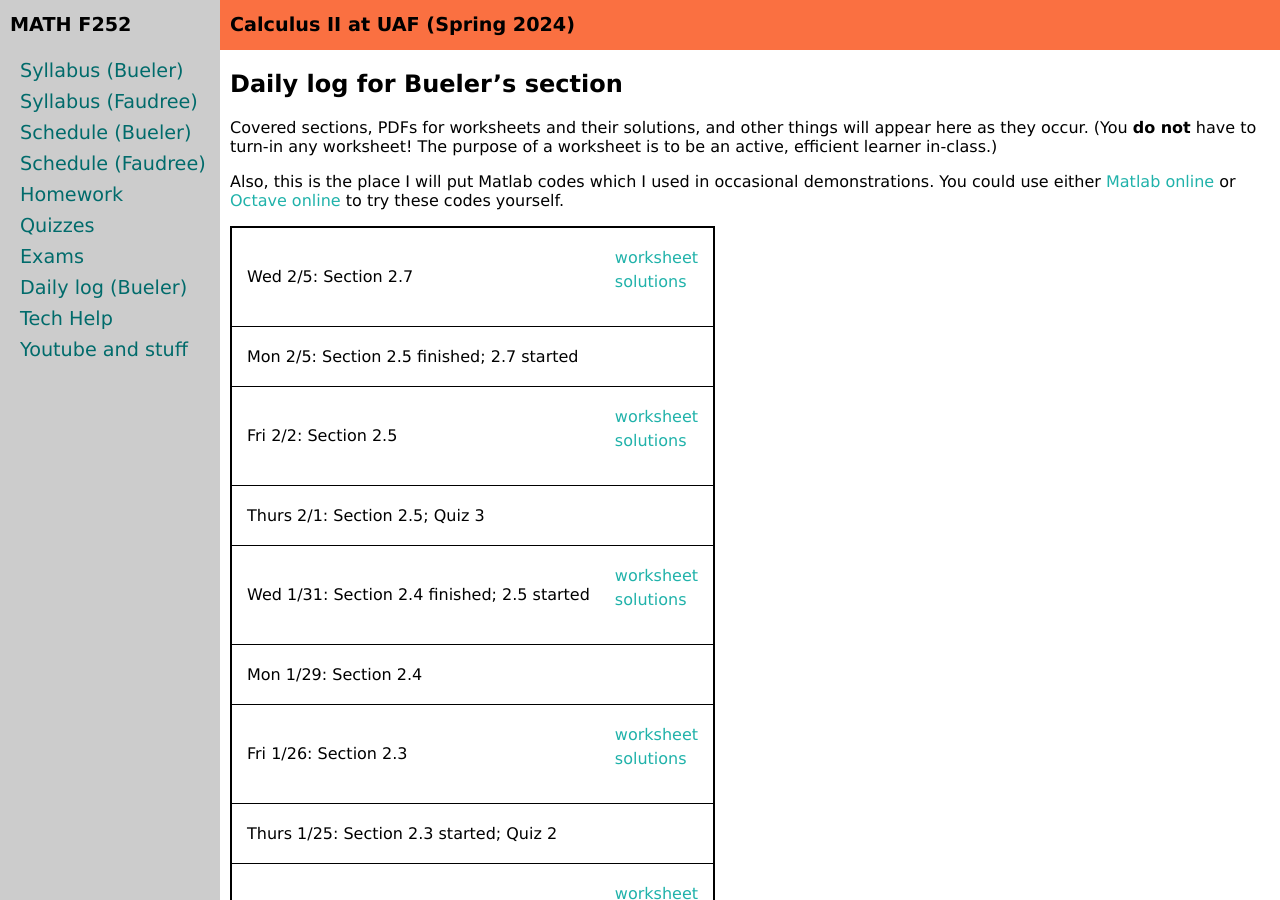
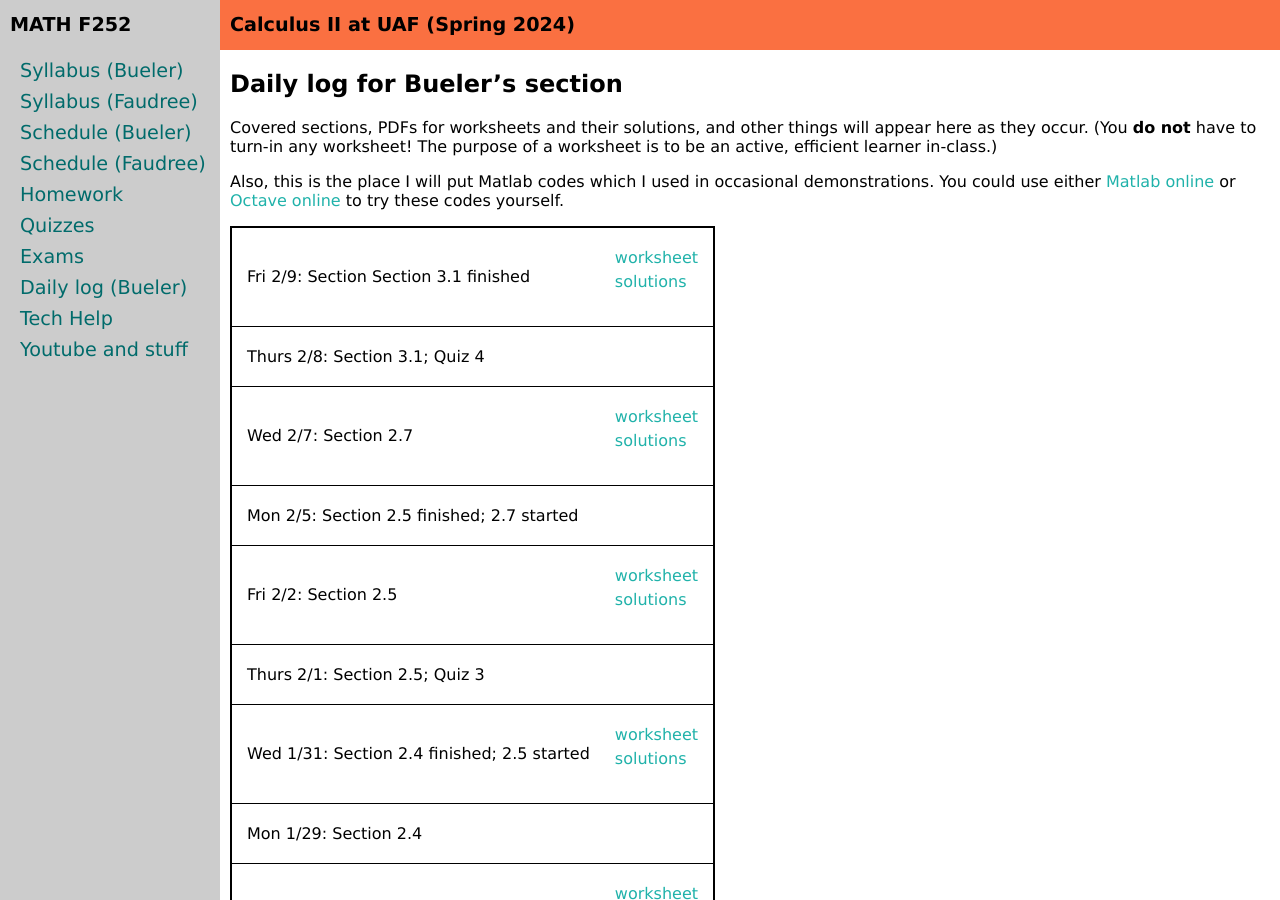
Before and after one commit to uaf-math/calc2, a Jekyll site: the page built from daily.md, in a window 1280 px wide and 900 px high. Built offline with Jekyll 4.4.1, drawn with Linux system fonts in a browser that asks for light colours.

Commit message:
worksheet for today

```diff
--- a/_data/daily.yml
+++ b/_data/daily.yml
@@ -1,8 +1,14 @@
 semester: Spring 2024
 home: assets/worksheets/S24
 daily:
+- name: Section Section 3.1 finished
+  date: Fri 2/9
+  worksheet: 3p1.pdf
+  solutions: 3p1solns.pdf
+- name: Section 3.1; Quiz 4
+  date: Thurs 2/8
 - name: Section 2.7
-  date: Wed 2/5
+  date: Wed 2/7
   worksheet: 2p7.pdf
   solutions: 2p7solns.pdf
 - name: Section 2.5 finished; 2.7 started
```
Also changed, not shown: 3 other files.
